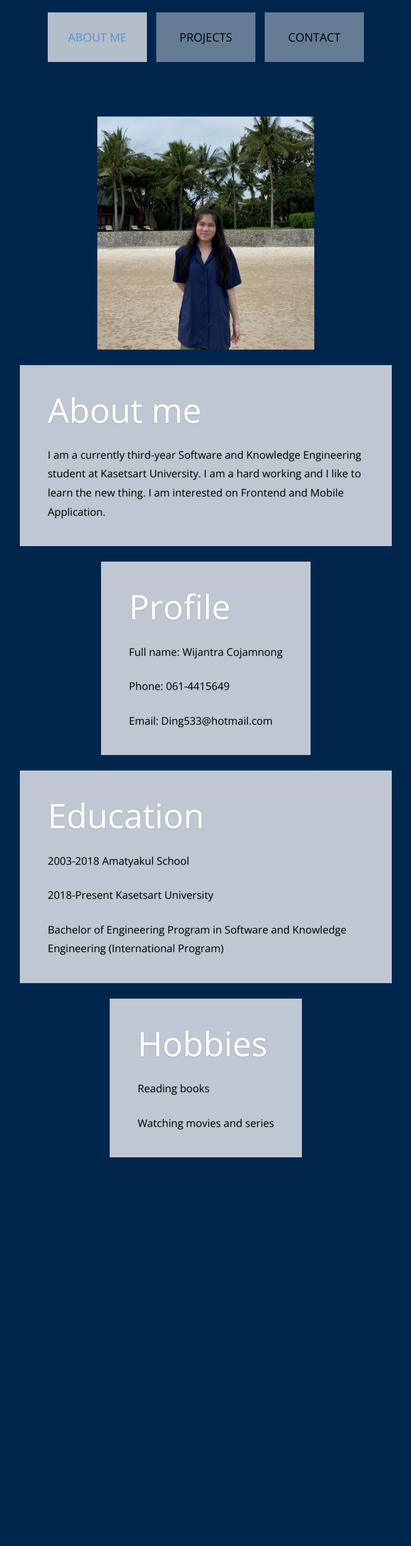
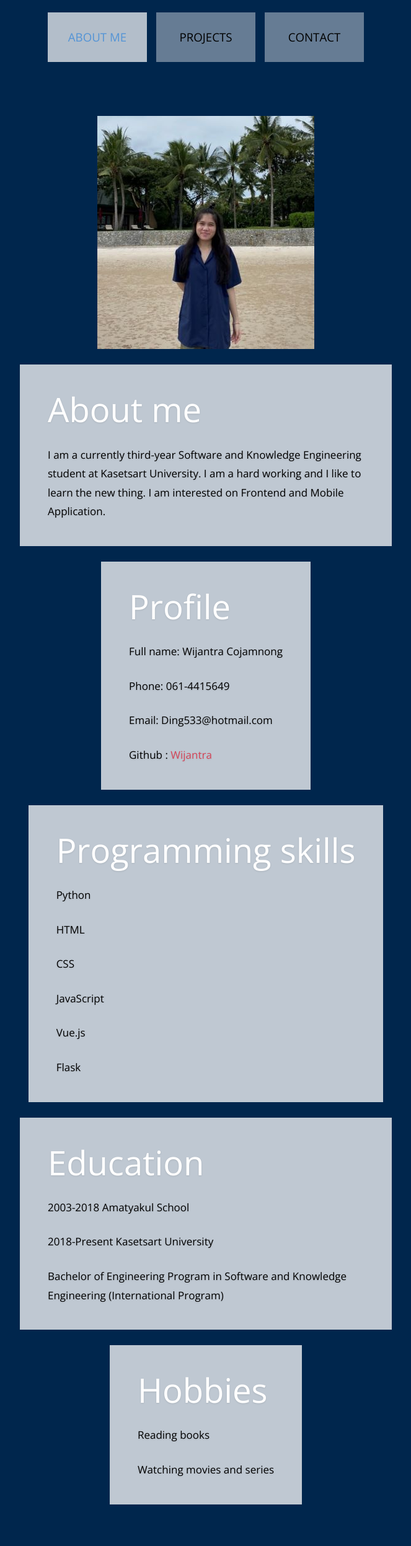
Before and after one commit to Wijantra/portfolio-project, a Django app: page /portfolio/ in a window 1280 px wide. Shown: the whole page at 62% size, without its empty margins (308-971 px from the left). Before the commit the page ends 1867 px from the top, so only its background shows below. Run offline with Django 3.2, Linux system fonts and the light colour scheme; some libraries are stand-ins or nearby versions.

Commit message:
add skills and github repo

```diff
--- a/portfolio/templates/portfolio/index.html
+++ b/portfolio/templates/portfolio/index.html
@@ -79,6 +79,17 @@ http://www.templatemo.com/tm-491-flat
                                         <p class="tm-text">Full name: Wijantra Cojamnong</p>
                                         <p class="tm-text">Phone: 061-4415649</p>
                                         <p class="tm-text">Email: Ding533@hotmail.com</p>
+                                        <p class="tm-text">Github : <a href="https://github.com/Wijantra">Wijantra</a></p>
+                                    </div>
+                                    <h2 class="tm-site-name"></h2>
+                                    <div class="tm-bg-white-translucent text-xs-left tm-textbox tm-textbox-1-col">
+                                        <h2>Programming skills</h2>
+                                        <p class="tm-text">Python</p>
+                                        <p class="tm-text">HTML</p>
+                                        <p class="tm-text">CSS</p>
+                                        <p class="tm-text">JavaScript</p>
+                                        <p class="tm-text">Vue.js</p>
+                                        <p class="tm-text">Flask</p>
                                     </div>
                                     <h2 class="tm-site-name"></h2>
                                     <div class="tm-bg-white-translucent text-xs-left tm-textbox tm-textbox-1-col">
```
